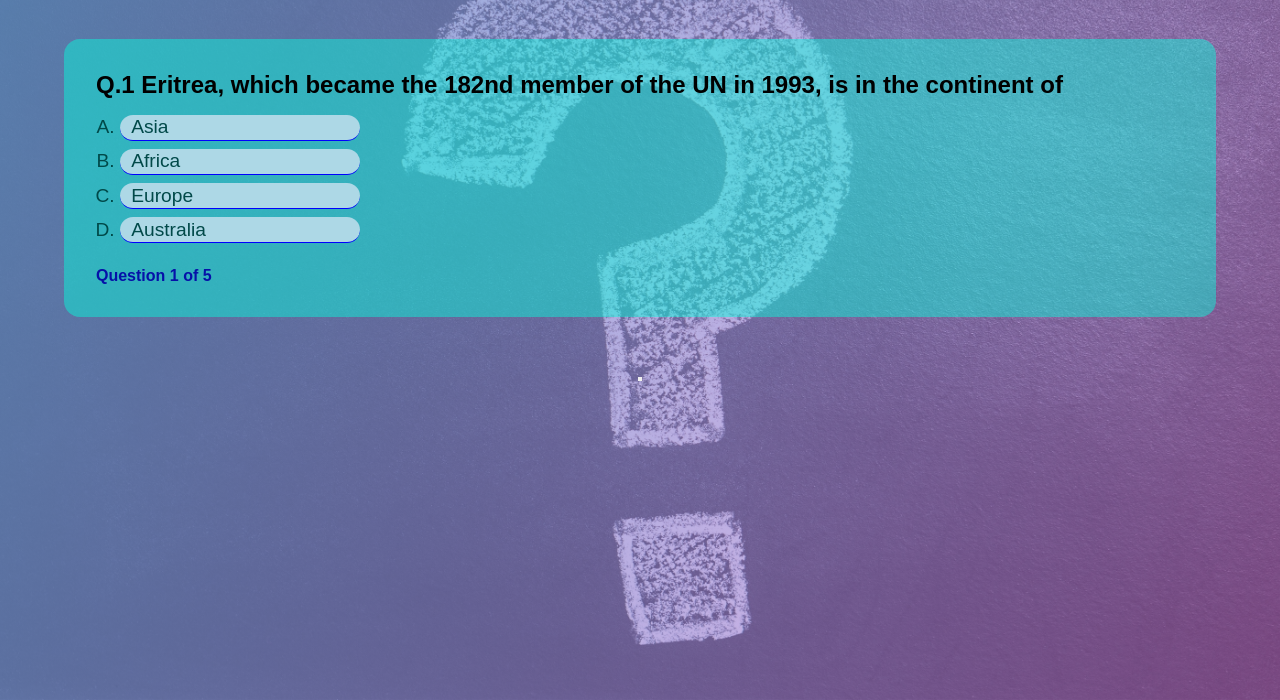
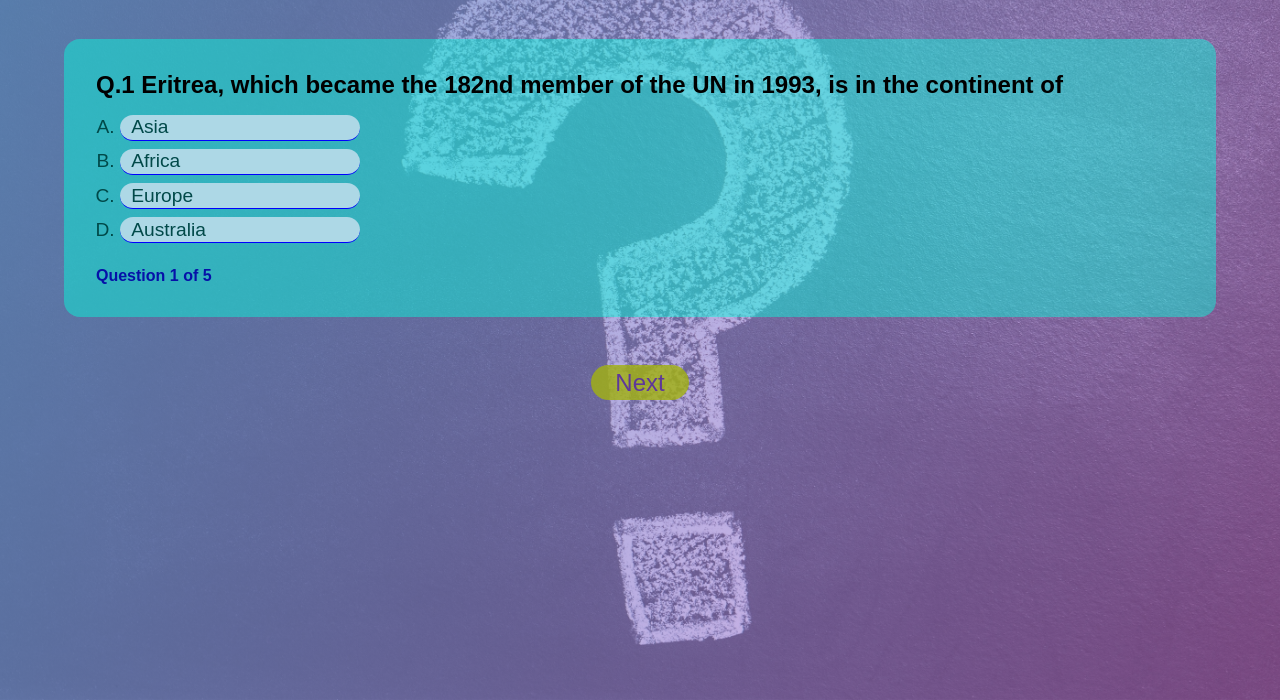
Before and after one commit to PurvanshDongre/Quiz-app, a plain HTML site: page index.html in a window 1280 px wide. Shown: the part 100-800 px from the top of the page. Drawn offline with Linux system fonts and the light colour scheme.

Commit message:
"Final commit"

```diff
--- a/index.html
+++ b/index.html
@@ -24,7 +24,7 @@
             <h4 id="stat"></h4>
         </div>
         <div class="buttons">
-            <button type="button" class="next"></button>
+            <button type="button" class="next">Next</button>
         </div>
     </div>
 
--- a/quiz.css
+++ b/quiz.css
@@ -69,7 +69,15 @@ span{
 .buttons{
     text-align: center;
 }
-
+button{
+    padding: 0.2rem 1.5rem;
+    border: none;
+    outline: none;
+    font-size: 1.5rem;
+    border-radius: 1.5rem;
+    color: rgba(93,53,156,0.98);
+    background: rgba(161,177,19,0.82);
+}
 button:active{
     background: lavender;
 }
```
